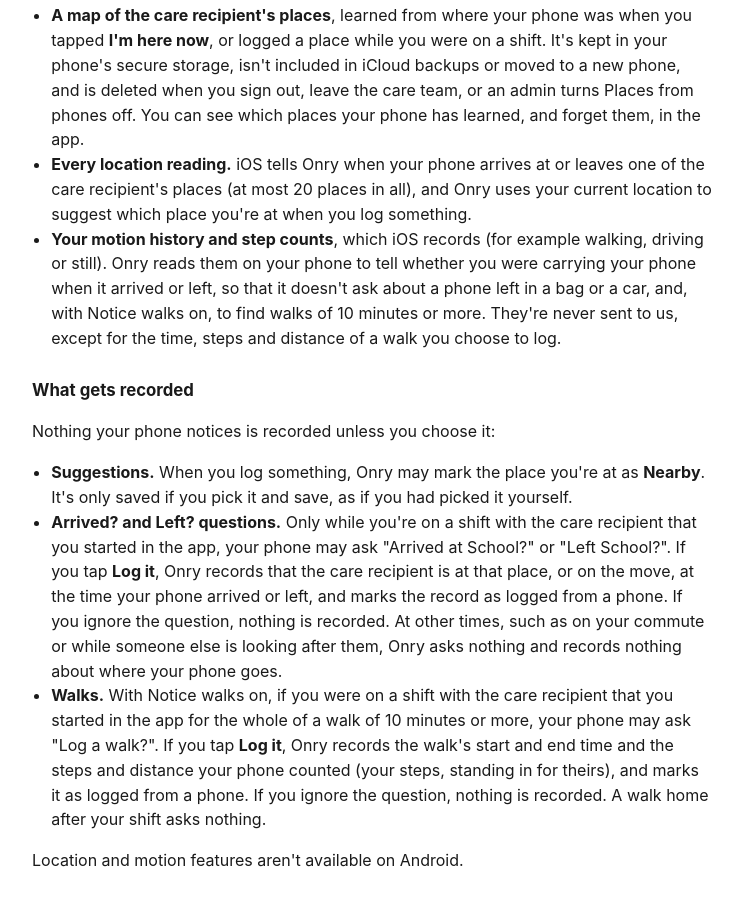
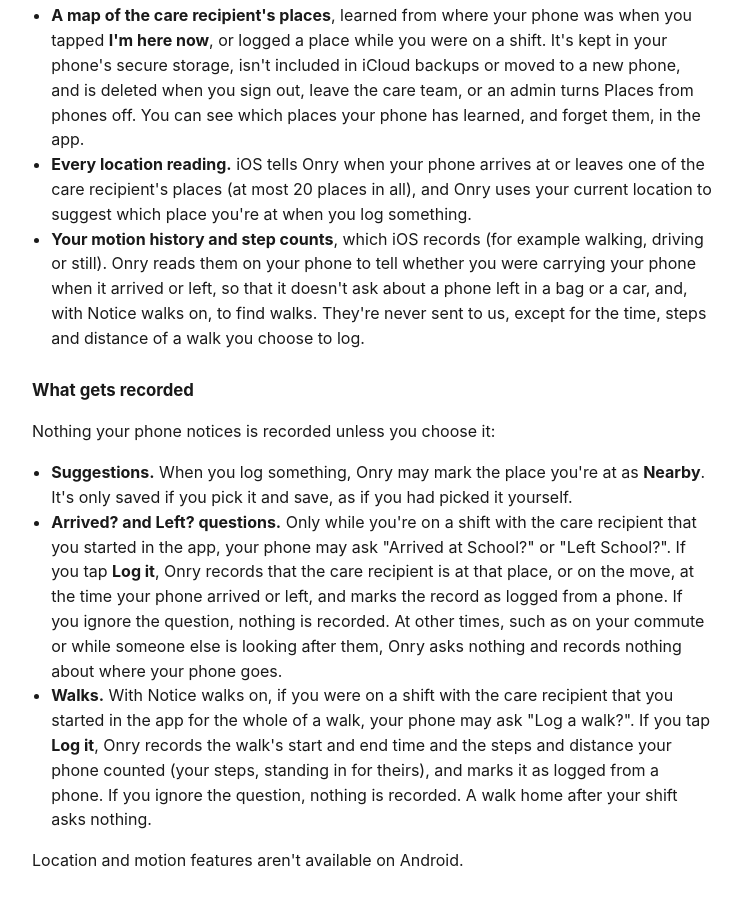
Before and after one commit to jjhale/onry-website, a plain HTML site: page privacy/index.html in a window 1280 px wide. Shown: the part 1891-2796 px from the top of the page, without its empty margins (268-1010 px from the left). Drawn offline with Linux system fonts and the light colour scheme.

Commit message:
📝 Drop the walk length from the privacy policy, and date it November 24
onry main now asks about walks of 5 minutes or more (#365), and #362 may
change how walks are found again, so the policy gives no number.

Co-Authored-By: Claude Opus 5.5 <noreply@anthropic.com>

```diff
--- a/privacy/index.html
+++ b/privacy/index.html
@@ -18,7 +18,7 @@
 
     <main>
       <h1>Privacy Policy</h1>
-      <p class="updated">Last updated: November 22, 2026</p>
+      <p class="updated">Last updated: November 24, 2026</p>
 
       <p>
         Onry ("Onry", "we", "us") is a mobile app that helps caregivers log and share
@@ -65,14 +65,14 @@
       <ul>
         <li><strong>A map of the care recipient's places</strong>, learned from where your phone was when you tapped <strong>I'm here now</strong>, or logged a place while you were on a shift. It's kept in your phone's secure storage, isn't included in iCloud backups or moved to a new phone, and is deleted when you sign out, leave the care team, or an admin turns Places from phones off. You can see which places your phone has learned, and forget them, in the app.</li>
         <li><strong>Every location reading.</strong> iOS tells Onry when your phone arrives at or leaves one of the care recipient's places (at most 20 places in all), and Onry uses your current location to suggest which place you're at when you log something.</li>
-        <li><strong>Your motion history and step counts</strong>, which iOS records (for example walking, driving or still). Onry reads them on your phone to tell whether you were carrying your phone when it arrived or left, so that it doesn't ask about a phone left in a bag or a car, and, with Notice walks on, to find walks of 10 minutes or more. They're never sent to us, except for the time, steps and distance of a walk you choose to log.</li>
+        <li><strong>Your motion history and step counts</strong>, which iOS records (for example walking, driving or still). Onry reads them on your phone to tell whether you were carrying your phone when it arrived or left, so that it doesn't ask about a phone left in a bag or a car, and, with Notice walks on, to find walks. They're never sent to us, except for the time, steps and distance of a walk you choose to log.</li>
       </ul>
       <h3>What gets recorded</h3>
       <p>Nothing your phone notices is recorded unless you choose it:</p>
       <ul>
         <li><strong>Suggestions.</strong> When you log something, Onry may mark the place you're at as <strong>Nearby</strong>. It's only saved if you pick it and save, as if you had picked it yourself.</li>
         <li><strong>Arrived? and Left? questions.</strong> Only while you're on a shift with the care recipient that you started in the app, your phone may ask "Arrived at School?" or "Left School?". If you tap <strong>Log it</strong>, Onry records that the care recipient is at that place, or on the move, at the time your phone arrived or left, and marks the record as logged from a phone. If you ignore the question, nothing is recorded. At other times, such as on your commute or while someone else is looking after them, Onry asks nothing and records nothing about where your phone goes.</li>
-        <li><strong>Walks.</strong> With Notice walks on, if you were on a shift with the care recipient that you started in the app for the whole of a walk of 10 minutes or more, your phone may ask "Log a walk?". If you tap <strong>Log it</strong>, Onry records the walk's start and end time and the steps and distance your phone counted (your steps, standing in for theirs), and marks it as logged from a phone. If you ignore the question, nothing is recorded. A walk home after your shift asks nothing.</li>
+        <li><strong>Walks.</strong> With Notice walks on, if you were on a shift with the care recipient that you started in the app for the whole of a walk, your phone may ask "Log a walk?". If you tap <strong>Log it</strong>, Onry records the walk's start and end time and the steps and distance your phone counted (your steps, standing in for theirs), and marks it as logged from a phone. If you ignore the question, nothing is recorded. A walk home after your shift asks nothing.</li>
       </ul>
       <p>
         Location and motion features aren't available on Android.
```
